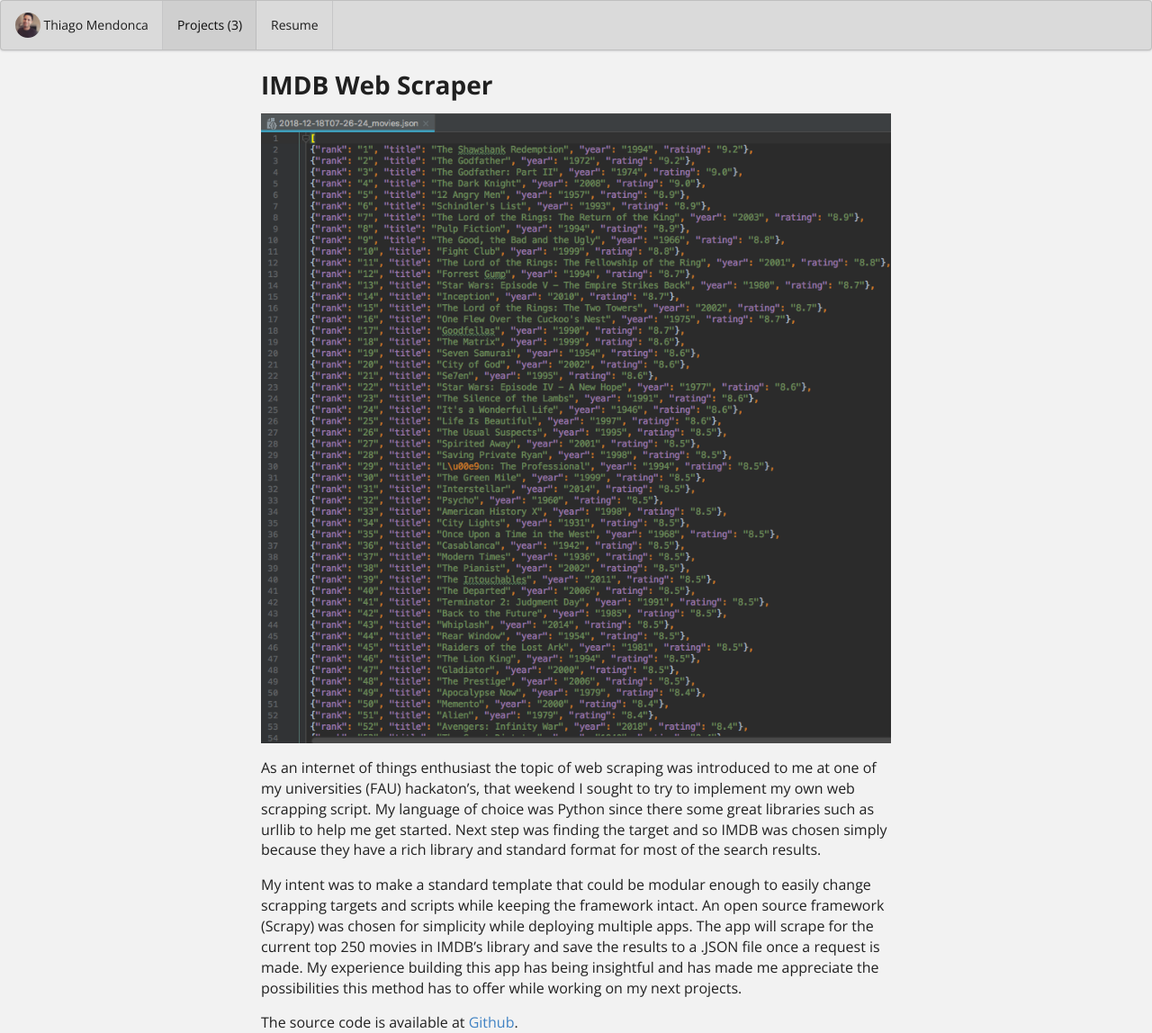
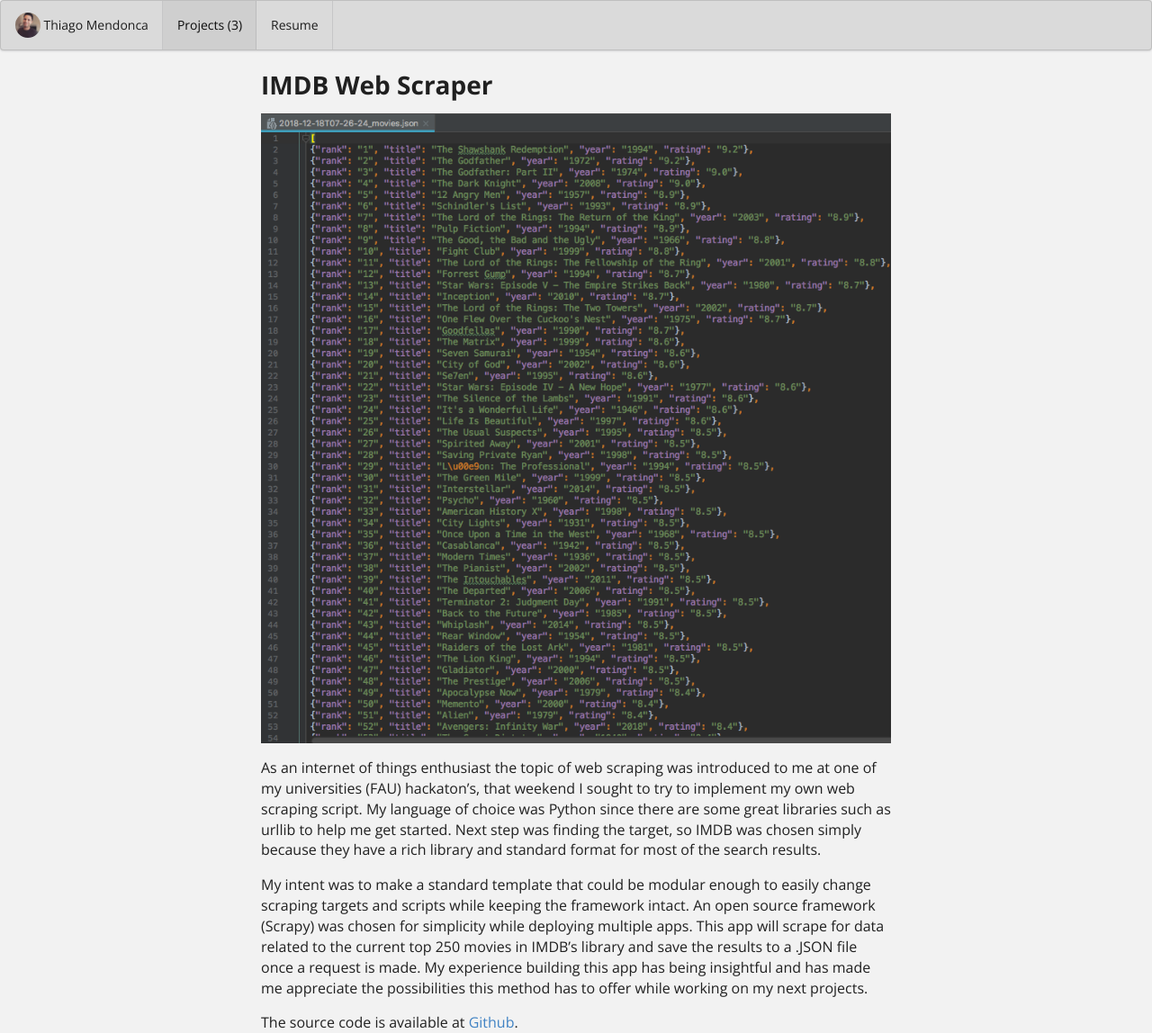
Before and after one commit to ThiagoM728/ThiagoM728.github.io, a Jekyll site: the page built from projects/project-3.md, in a window 1280 px wide. Shown: the whole page at 90% size. Built offline with Jekyll 4.4.1, drawn with Linux system fonts in a browser that asks for light colours.

Commit message:
Update project-3.md

```diff
--- a/projects/project-3.md
+++ b/projects/project-3.md
@@ -9,14 +9,15 @@
 labels:
   - Python
   - GitHub
-summary: A IMDB web scrapping program.
+  - Frameworks
+summary: A IMDB web scraping program.
 ---
 
 <img class="ui image" src="{{ site.baseurl }}/images/webscraper2.png">
 
-As an internet of things enthusiast the topic of web scraping was introduced to me at one of my universities (FAU) hackaton’s, that weekend I sought to try to implement my own web scrapping script. My language of choice was Python since there some great libraries such as urllib to help me get started. Next step was finding the target and so IMDB was chosen simply because they have a rich library and standard format for most of the search results.
+  As an internet of things enthusiast the topic of web scraping was introduced to me at one of my universities (FAU) hackaton’s, that weekend I sought to try to implement my own web scraping script. My language of choice was Python since there are some great libraries such as urllib to help me get started. Next step was finding the target, so IMDB was chosen simply because they have a rich library and standard format for most of the search results.
 
-My intent was to make a standard template that could be modular enough to easily change scrapping targets and scripts while keeping the framework intact. An open source framework (Scrapy) was chosen for simplicity while deploying multiple apps. The app will scrape for the current top 250 movies in IMDB’s library and save the results to a .JSON file once a request is made. My experience building this app has being insightful and has made me appreciate the possibilities this method has to offer while working on my next projects.
+  My intent was to make a standard template that could be modular enough to easily change scraping targets and scripts while keeping the framework intact. An open source framework (Scrapy) was chosen for simplicity while deploying multiple apps. This app will scrape for data related to the current top 250 movies in IMDB’s library and save the results to a .JSON file once a request is made. My experience building this app has being insightful and has made me appreciate the possibilities this method has to offer while working on my next projects.
 
 
 The source code is available at [Github](https://github.com/ThiagoM728/IMDBwebscraper).
```
